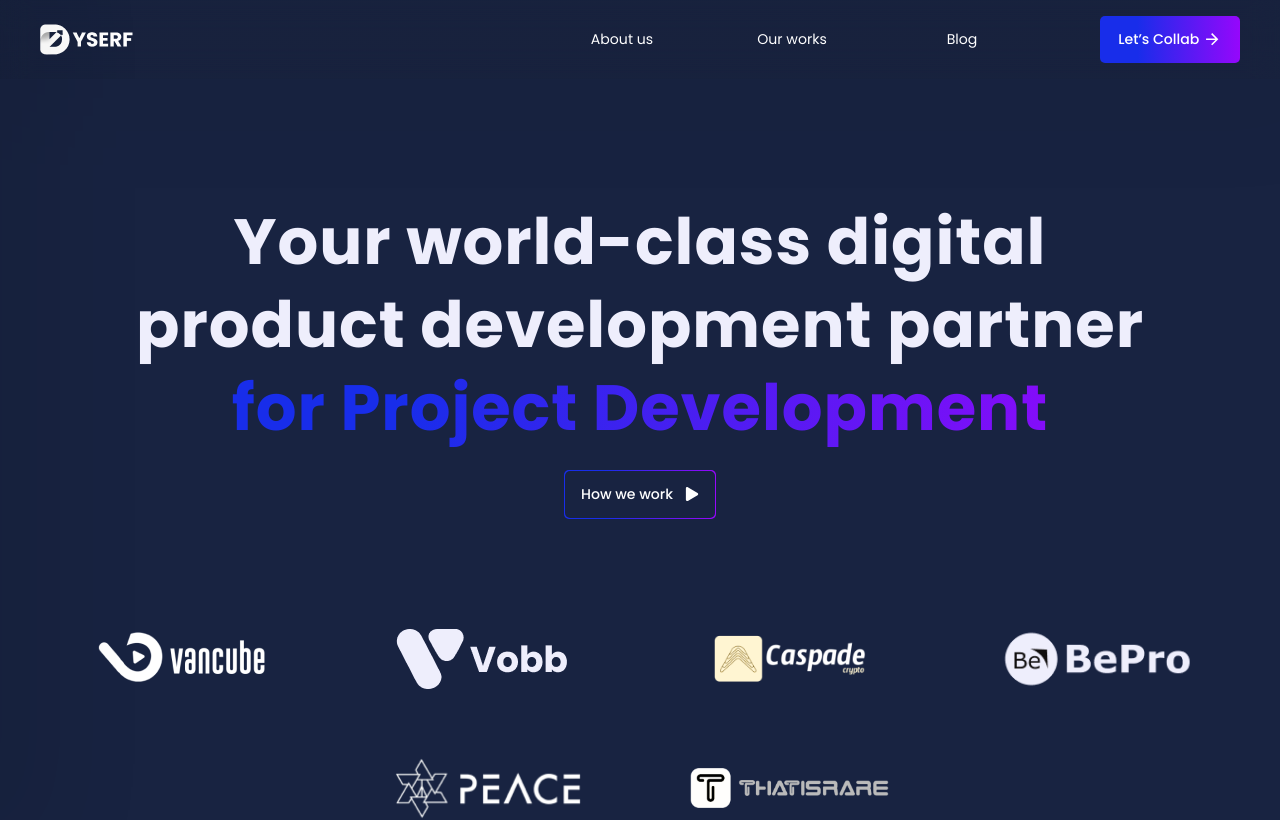
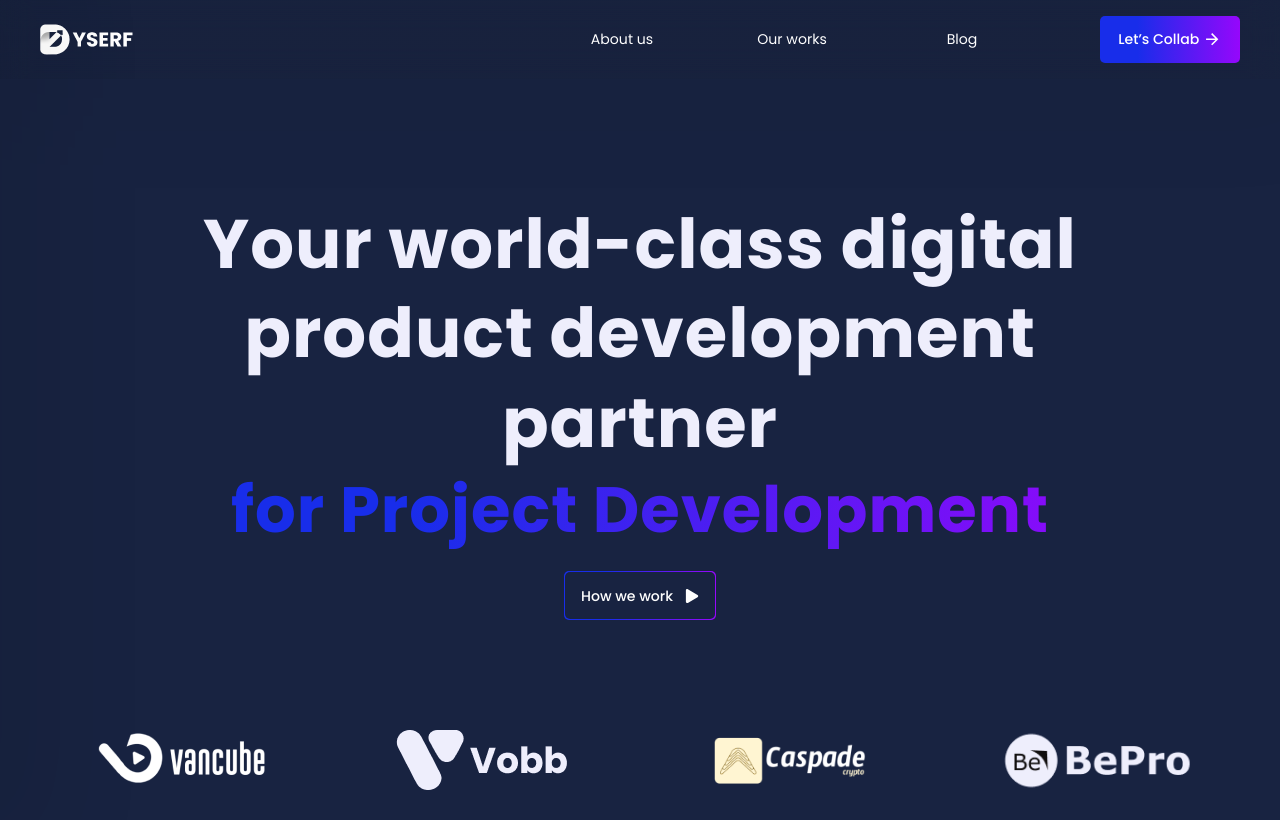
Before and after one commit to DGreegman/dyserf, a Next.js app: page / in a window 1280 px wide. Shown: the top 820 px of the page. Built offline with nearby package versions, Linux system fonts and the light colour scheme.

Commit message:
Updated test

```diff
--- a/components/Shared/Header.tsx
+++ b/components/Shared/Header.tsx
@@ -10,7 +10,7 @@ export const HeroHeader = ({ children, ...rest }: HeadingProps) => {
       color={globalStyles.headerTextColor}
       fontSize={globalStyles.heroHeader}
       textAlign={{ base: 'left', lg: 'center' }}
-      maxW={{ base: '100%', xl: '1110px' }}
+      maxW={{ base: '100%', xl: '1089px' }}
       px={globalStyles.px}
       bg='transparent'
       letterSpacing='0.015em'
--- a/styles/customStyles.ts
+++ b/styles/customStyles.ts
@@ -7,7 +7,7 @@ export const globalStyles = {
   whiteColor: '#FFF',
   headerTextColor: '#EEEEFC',
   textColor: '#EBF8FE',
-  heroHeader: { base: '2.4rem', xl: '4rem' },
+  heroHeader: { base: '2.4rem', xl: '4.3rem' },
   cardHeader: { base: '1rem', xl: '1.1rem' },
   sectionHeader: { base: '1.5rem', xl: '3rem' },
   textFontSize: '0.88rem',
```
